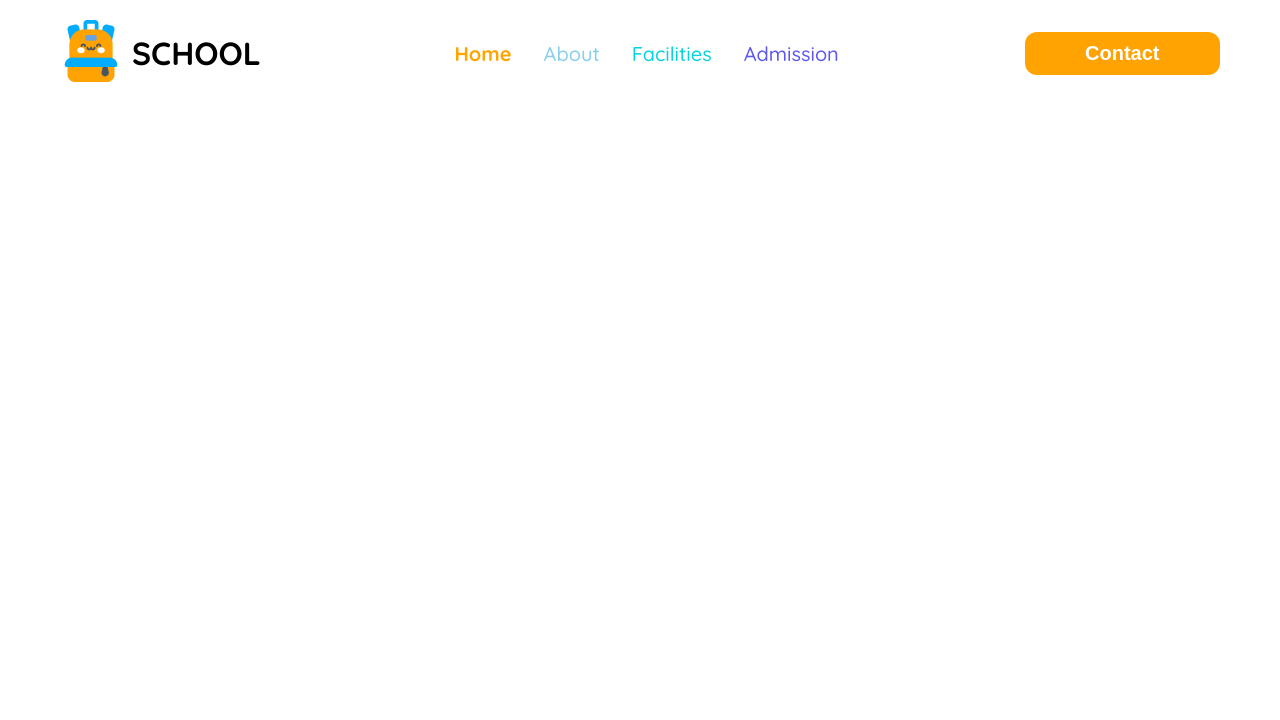
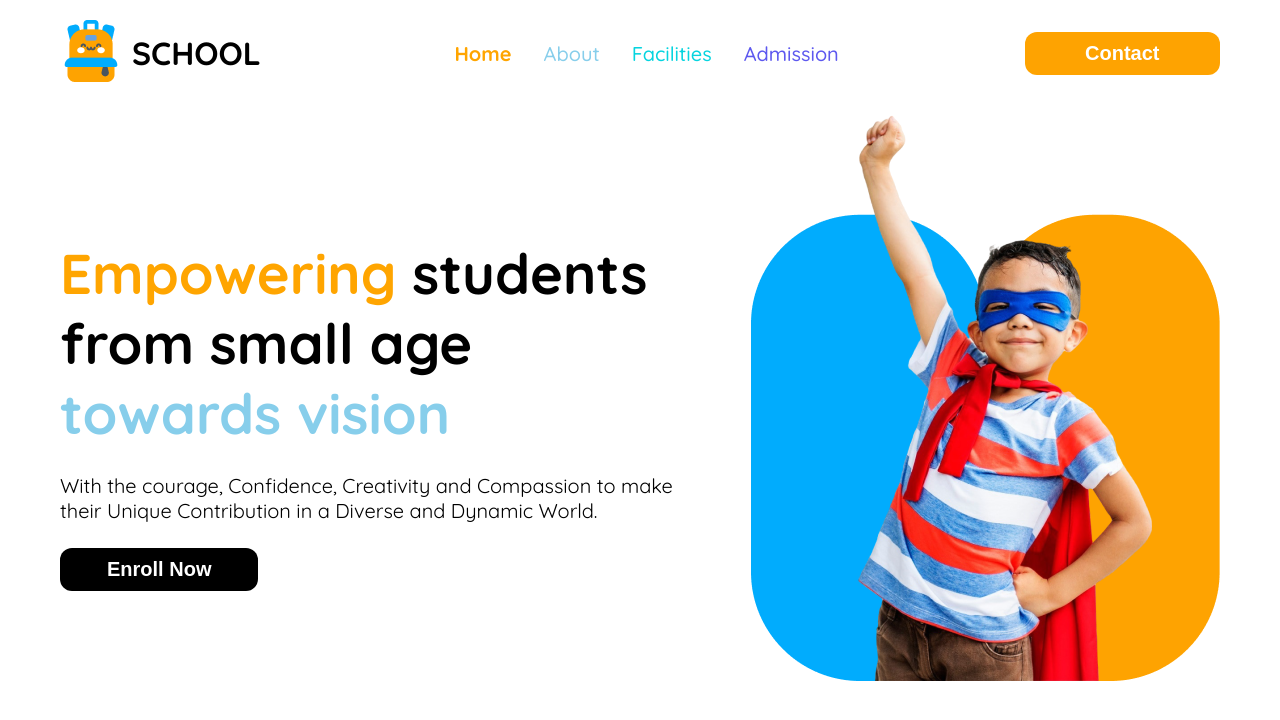
Before and after one commit to Mozammel-1001/Assignment_2, a plain HTML site: page index.html in a window 1280 px wide. Drawn offline with Linux system fonts and the light colour scheme.

Commit message:
Banner Completed

```diff
--- a/Styles/style.css
+++ b/Styles/style.css
@@ -77,3 +77,43 @@
     font-size: 1.25rem;
     color: #5D58EF;
 }
+
+/* Banner Styles */
+.banner {
+    display: flex;
+    align-items: center;
+    gap: 50px;
+    max-width: 1160px;
+    margin: 0 auto;
+}
+
+.banner-heading {
+    font-weight: bold;
+    font-size: 3.5rem;
+    margin-bottom: 25px;
+}
+
+.empower {
+    color: orange;
+}
+
+.vision {
+    color: skyblue;
+}
+
+.banner-description {
+    color: black;
+    font-size: 1.25rem;
+    margin-bottom: 25px;
+}
+
+.banner-btn {
+    color: #FFFFFF;
+    font-weight: bold;
+    font-size: 1.25rem;
+    background-color: black;
+    border: none;
+    border-radius: 12px;
+    padding: 10px 47px;
+    cursor: pointer;
+}
--- a/index.html
+++ b/index.html
@@ -27,6 +27,18 @@
                 <a href=""><button class="nav-btn">Contact</button></a>
             </div>
         </nav>
+        <div class="banner">
+            <div>
+                <h1 class="banner-heading"><span class="empower">Empowering</span>
+                    students from small age <span class="vision">towards vision</span></h1>
+                <p class="banner-description">With the courage, Confidence, Creativity and Compassion to make their
+                    Unique Contribution in a Diverse and Dynamic World.</p>
+                <a href=""><button class="banner-btn">Enroll Now</button></a>
+            </div>
+            <div>
+                <img src="assets/hero-kids.png" alt="Image of Hero Kids">
+            </div>
+        </div>
     </header>
     <main>
 
```
